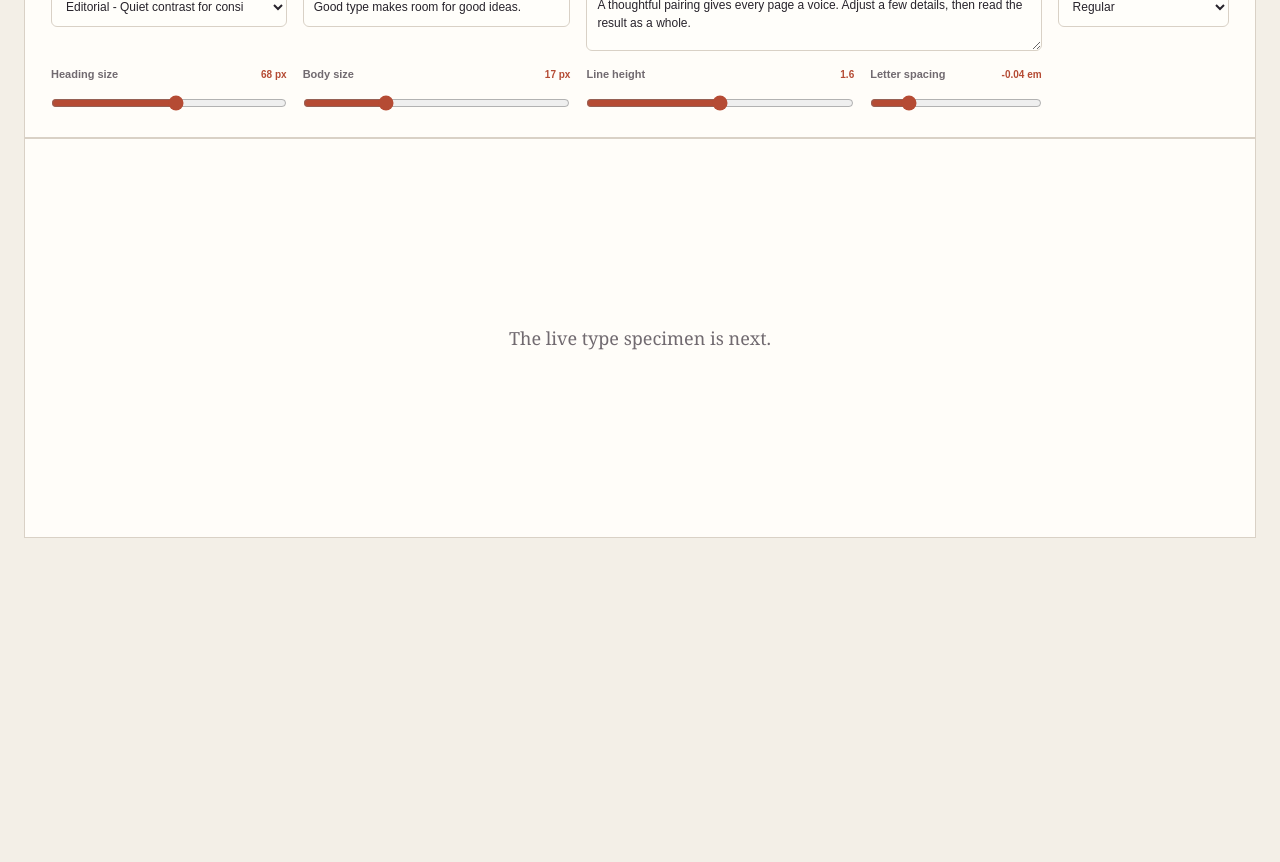
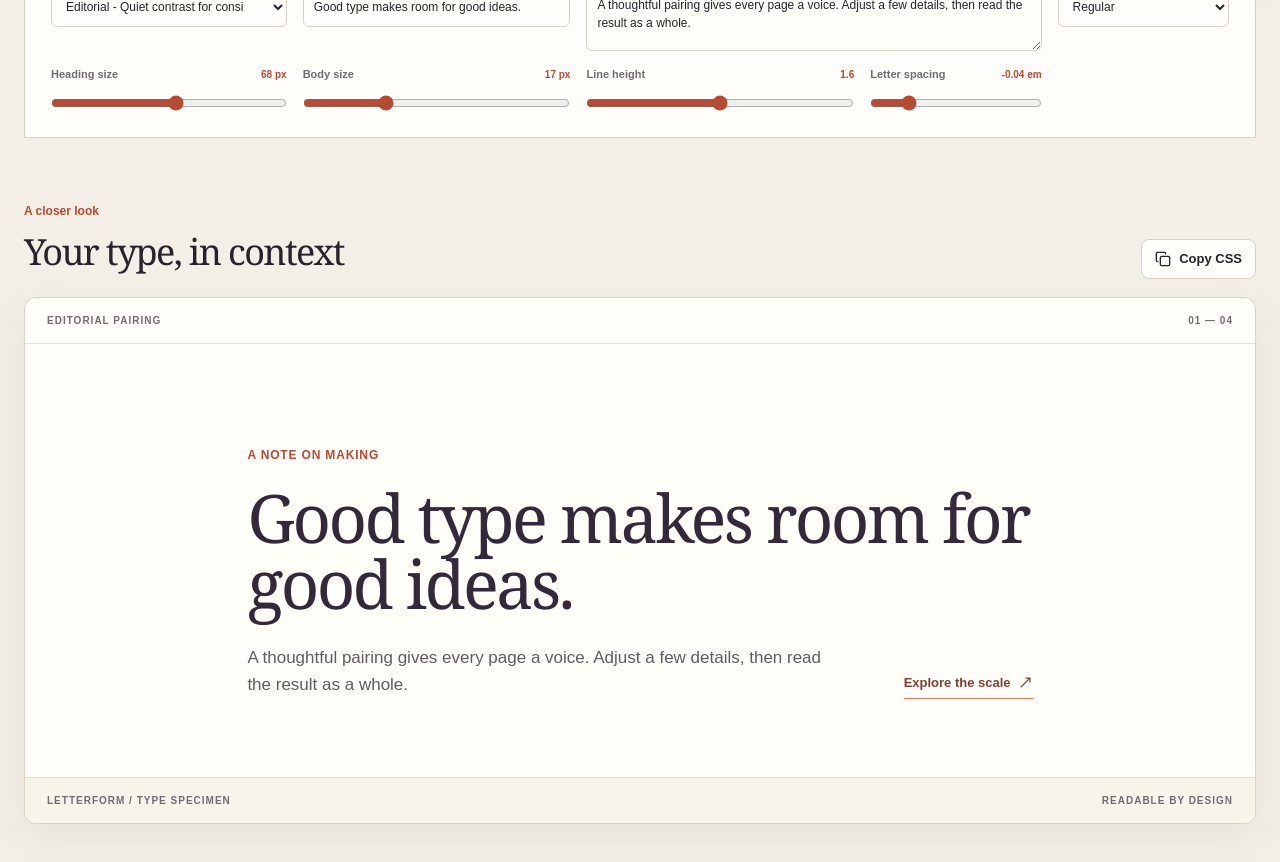
Before and after one commit to a2rp/typography-specimen-gallery, a React (Vite) app: page / in a window 1280 px wide. Shown: the part 460-1322 px from the top of the page. Before the commit the page ends 1068 px from the top, so only its background shows below. Built offline with nearby package versions, Linux system fonts and the light colour scheme.

Commit message:
feat: add live type specimen

```diff
--- a/src/App.jsx
+++ b/src/App.jsx
@@ -1,6 +1,7 @@
 import styles from "./App.module.css";
 import SiteHeader from "./components/siteHeader/index.jsx";
 import TypeControls from "./components/typeControls/index.jsx";
+import TypeSpecimen from "./components/typeSpecimen/index.jsx";
 import { fontPairs } from "./data/fontPairs.js";
 import { useState } from "react";
 
@@ -37,9 +38,10 @@ const App = () => {
                     pairs={fontPairs}
                     onChange={handleSettingChange}
                 />
-                <section className={styles.startPanel} id="specimen" aria-label="Typography specimen preview">
-                    <p>The live type specimen is next.</p>
-                </section>
+                <TypeSpecimen
+                    settings={settings}
+                    pair={fontPairs.find((pair) => pair.id === settings.pairId)}
+                />
             </main>
         </div>
     );
--- /dev/null
+++ b/src/components/typeSpecimen/index.jsx
@@ -0,0 +1,74 @@
+import { useState } from "react";
+import { LuCheck, LuCopy, LuMoveUpRight } from "react-icons/lu";
+import styles from "./styles.module.css";
+
+const TypeSpecimen = ({ settings, pair }) => {
+    const [copied, setCopied] = useState(false);
+    const headingStyle = {
+        fontFamily: pair.heading,
+        fontSize: `clamp(42px, ${settings.headingSize / 13}vw, ${settings.headingSize}px)`,
+        fontWeight: settings.weight,
+        letterSpacing: `${settings.tracking / 100}em`,
+    };
+    const bodyStyle = {
+        fontFamily: pair.body,
+        fontSize: `${settings.bodySize}px`,
+        lineHeight: settings.lineHeight,
+    };
+    const cssSnippet = `/* ${pair.name} pairing */\n.hero-title {\n  font-family: ${pair.heading};\n  font-size: ${settings.headingSize}px;\n  font-weight: ${settings.weight};\n  letter-spacing: ${settings.tracking / 100}em;\n}\n\n.body-copy {\n  font-family: ${pair.body};\n  font-size: ${settings.bodySize}px;\n  line-height: ${settings.lineHeight};\n}`;
+
+    const copyCss = async () => {
+        try {
+            await navigator.clipboard.writeText(cssSnippet);
+            setCopied(true);
+            window.setTimeout(() => setCopied(false), 1800);
+        } catch {
+            setCopied(false);
+        }
+    };
+
+    return (
+        <section className={styles.typeSpecimen} id="specimen" aria-labelledby="specimen-title">
+            <div className={styles.sectionHeader}>
+                <div>
+                    <p className={styles.sectionLabel}>A closer look</p>
+                    <h2 id="specimen-title">Your type, in context</h2>
+                </div>
+                <button className={styles.copyButton} type="button" onClick={copyCss}>
+                    {copied ? <LuCheck aria-hidden="true" /> : <LuCopy aria-hidden="true" />}
+                    {copied ? "Copied" : "Copy CSS"}
+                </button>
+            </div>
+
+            <div className={styles.previewCard}>
+                <div className={styles.previewMeta}>
+                    <span>{pair.name} pairing</span>
+                    <span>01 — 04</span>
+                </div>
+                <div className={styles.previewContent}>
+                    <p className={styles.overline}>A note on making</p>
+                    <h3 className={styles.previewHeading} style={headingStyle}>
+                        {settings.headline || "Your headline goes here."}
+                    </h3>
+                    <div className={styles.previewBottom}>
+                        <p className={styles.previewParagraph} style={bodyStyle}>
+                            {settings.paragraph || "Your body copy will appear here."}
+                        </p>
+                        <a href="#scale" className={styles.readLink}>
+                            Explore the scale <LuMoveUpRight aria-hidden="true" />
+                        </a>
+                    </div>
+                </div>
+                <div className={styles.previewFooter}>
+                    <span>LETTERFORM / TYPE SPECIMEN</span>
+                    <span>READABLE BY DESIGN</span>
+                </div>
+            </div>
+            <p className={styles.copyStatus} aria-live="polite">
+                {copied ? "Typography CSS copied to clipboard." : ""}
+            </p>
+        </section>
+    );
+};
+
+export default TypeSpecimen;
--- /dev/null
+++ b/src/components/typeSpecimen/styles.module.css
@@ -0,0 +1,161 @@
+.typeSpecimen {
+    margin-top: 64px;
+
+    .sectionHeader {
+        display: flex;
+        align-items: flex-end;
+        justify-content: space-between;
+        gap: 20px;
+        margin-bottom: 18px;
+
+        h2 {
+            font-family: Georgia, "Times New Roman", serif;
+            font-size: clamp(26px, 3vw, 36px);
+            letter-spacing: -0.045em;
+        }
+    }
+
+    .sectionLabel {
+        margin-bottom: 5px;
+        color: var(--coral-dark);
+        font-size: 12px;
+        font-weight: 700;
+    }
+
+    .copyButton {
+        display: inline-flex;
+        min-height: 40px;
+        align-items: center;
+        justify-content: center;
+        gap: 8px;
+        border: 1px solid var(--border);
+        border-radius: 8px;
+        background: var(--surface);
+        padding: 0 13px;
+        color: var(--ink);
+        font-size: 13px;
+        font-weight: 650;
+        transition: border-color 140ms ease, box-shadow 140ms ease;
+
+        svg {
+            width: 16px;
+            height: 16px;
+        }
+
+        &:hover {
+            border-color: var(--coral-dark);
+            box-shadow: 0 0 0 2px rgb(184 78 54 / 10%);
+        }
+    }
+
+    .previewCard {
+        overflow: hidden;
+        border: 1px solid #d9d2c5;
+        border-radius: 12px;
+        background: #fffdf8;
+        box-shadow: 0 14px 42px rgb(52 42 45 / 7%);
+    }
+
+    .previewMeta,
+    .previewFooter {
+        display: flex;
+        justify-content: space-between;
+        gap: 12px;
+        padding: 15px 22px;
+        color: #756b70;
+        font-size: 10px;
+        font-weight: 700;
+        letter-spacing: 0.1em;
+    }
+
+    .previewMeta {
+        border-bottom: 1px solid #e7e0d7;
+        text-transform: uppercase;
+    }
+
+    .previewContent {
+        max-width: 990px;
+        margin: 0 auto;
+        padding: clamp(42px, 8vw, 102px) clamp(24px, 8vw, 110px) 78px;
+    }
+
+    .overline {
+        margin-bottom: 21px;
+        color: var(--coral-dark);
+        font-size: 12px;
+        font-weight: 700;
+        letter-spacing: 0.07em;
+        text-transform: uppercase;
+    }
+
+    .previewHeading {
+        max-width: 840px;
+        color: #34293a;
+        line-height: 0.98;
+        overflow-wrap: anywhere;
+    }
+
+    .previewBottom {
+        display: flex;
+        align-items: flex-end;
+        justify-content: space-between;
+        gap: 30px;
+        margin-top: 28px;
+    }
+
+    .previewParagraph {
+        max-width: 590px;
+        color: #615b5f;
+    }
+
+    .readLink {
+        display: inline-flex;
+        flex: 0 0 auto;
+        align-items: center;
+        gap: 7px;
+        border-bottom: 1px solid #d47b62;
+        padding: 0 0 5px;
+        color: #813f34;
+        font-size: 13px;
+        font-weight: 700;
+
+        svg {
+            width: 15px;
+            height: 15px;
+        }
+    }
+
+    .previewFooter {
+        border-top: 1px solid #e7e0d7;
+        background: #f9f4e9;
+    }
+
+    .copyStatus {
+        min-height: 22px;
+        padding-top: 5px;
+        color: #477142;
+        font-size: 12px;
+        text-align: right;
+    }
+
+    @media (max-width: 640px) {
+        .sectionHeader {
+            align-items: flex-start;
+        }
+
+        .previewContent {
+            padding-bottom: 52px;
+        }
+
+        .previewBottom {
+            align-items: flex-start;
+            flex-direction: column;
+        }
+
+        .previewMeta,
+        .previewFooter {
+            padding-inline: 14px;
+            font-size: 9px;
+        }
+    }
+}
```
